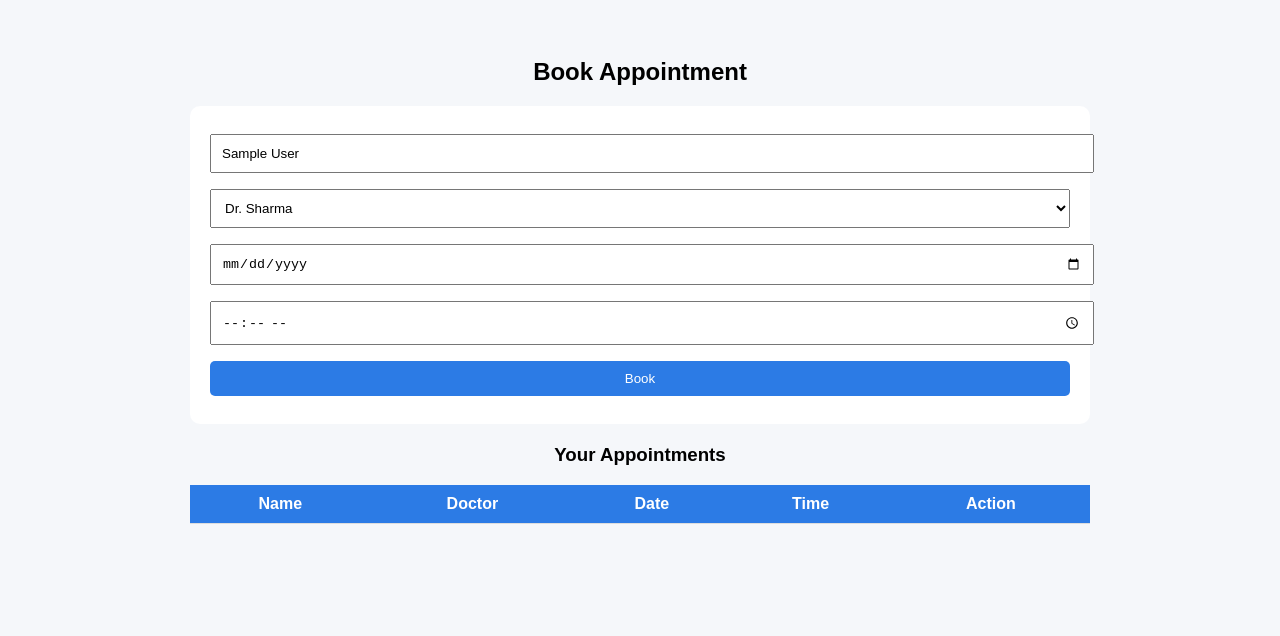
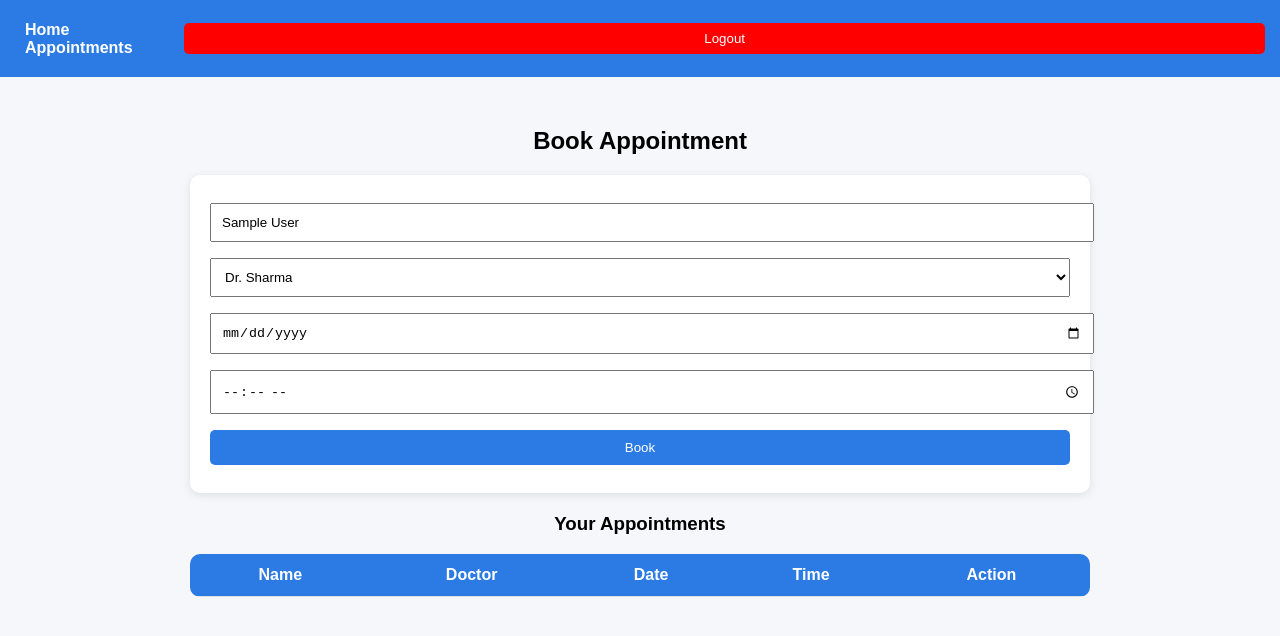
Before and after one commit to shifaakhtar238-crypto/hospital-management, a website: page Frontend/appointment.html in a window 1280 px wide. Drawn offline with Linux system fonts and the light colour scheme; no server answers; sample sign-in values are in the browser's storage.

Commit message:
improved appointment UI

```diff
--- a/Frontend/appointment.html
+++ b/Frontend/appointment.html
@@ -5,20 +5,114 @@
 <title>Appointments</title>
 
 <style>
-body{font-family:Arial;background:#f5f7fa;}
-.container{padding:30px;max-width:900px;margin:auto;}
-.box{background:white;padding:20px;border-radius:10px;margin-bottom:20px;}
-input,select,button{width:100%;padding:10px;margin:8px 0;}
-button{background:#2c7be5;color:white;border:none;cursor:pointer;border-radius:5px;}
-button:disabled{background:gray;}
-table{width:100%;background:white;border-collapse:collapse;}
-th,td{padding:10px;border-bottom:1px solid #ddd;text-align:center;}
-th{background:#2c7be5;color:white;}
-h2,h3{text-align:center;}
+body{
+    font-family:Arial;
+    margin:0;
+    background:#f5f7fa;
+}
+
+/* NAVBAR */
+.nav{
+    background:#2c7be5;
+    padding:15px;
+    display:flex;
+    justify-content:space-between;
+    align-items:center;
+    color:white;
+}
+
+.nav a{
+    color:white;
+    margin:0 10px;
+    text-decoration:none;
+    font-weight:bold;
+}
+
+.nav button{
+    background:red;
+    border:none;
+    padding:8px 12px;
+    color:white;
+    border-radius:5px;
+    cursor:pointer;
+}
+
+/* CONTAINER */
+.container{
+    padding:30px;
+    max-width:900px;
+    margin:auto;
+}
+
+/* CARD */
+.box{
+    background:white;
+    padding:20px;
+    border-radius:10px;
+    margin-bottom:20px;
+    box-shadow:0 2px 10px rgba(0,0,0,0.1);
+}
+
+/* FORM */
+input,select,button{
+    width:100%;
+    padding:10px;
+    margin:8px 0;
+}
+
+button{
+    background:#2c7be5;
+    color:white;
+    border:none;
+    cursor:pointer;
+    border-radius:5px;
+}
+
+button:hover{
+    background:#1a5fd0;
+}
+
+button:disabled{
+    background:gray;
+}
+
+/* TABLE */
+table{
+    width:100%;
+    background:white;
+    border-collapse:collapse;
+    border-radius:10px;
+    overflow:hidden;
+}
+
+th,td{
+    padding:12px;
+    border-bottom:1px solid #ddd;
+    text-align:center;
+}
+
+th{
+    background:#2c7be5;
+    color:white;
+}
+
+h2,h3{
+    text-align:center;
+}
+
 </style>
 </head>
 
 <body>
+
+<!-- NAVBAR -->
+<div class="nav">
+    <div>
+        <a href="index.html">Home</a>
+        <a href="appointment.html">Appointments</a>
+    </div>
+    <button onclick="logout()">Logout</button>
+</div>
 
 <div class="container">
 
@@ -73,6 +167,13 @@ if(!token || !user){
 document.getElementById("name").value = user.name;
 
 
+// ================= LOGOUT =================
+function logout(){
+    localStorage.clear();
+    window.location.href = "login.html";
+}
+
+
 // ================= BOOK =================
 document.getElementById("form").addEventListener("submit", async (e)=>{
     e.preventDefault();
@@ -109,16 +210,16 @@ document.getElementById("form").addEventListener("submit", async (e)=>{
 
         if(res.status === 401){
             alert("Session expired");
-            localStorage.clear();
-            window.location.href = "login.html";
+            logout();
             return;
         }
 
         if(!res.ok){
             alert(result.message || "Booking failed");
         } else {
-            alert(result.message || "Booked Successfully");
+            alert("Appointment Booked Successfully");
             document.getElementById("form").reset();
+            document.getElementById("name").value = user.name;
         }
 
         load();
@@ -143,8 +244,7 @@ async function load(){
 
         if(res.status === 401){
             alert("Session expired");
-            localStorage.clear();
-            window.location.href = "login.html";
+            logout();
             return;
         }
 
@@ -167,7 +267,11 @@ async function load(){
             <td>${a.doctor || "N/A"}</td>
             <td>${a.date}</td>
             <td>${a.time}</td>
-            <td><button onclick="cancelAppointment(${a.id})">Cancel</button></td>
+            <td>
+                <button onclick="cancelAppointment(${a.id})" style="background:red;">
+                    Cancel
+                </button>
+            </td>
             </tr>
             `;
         });
```
